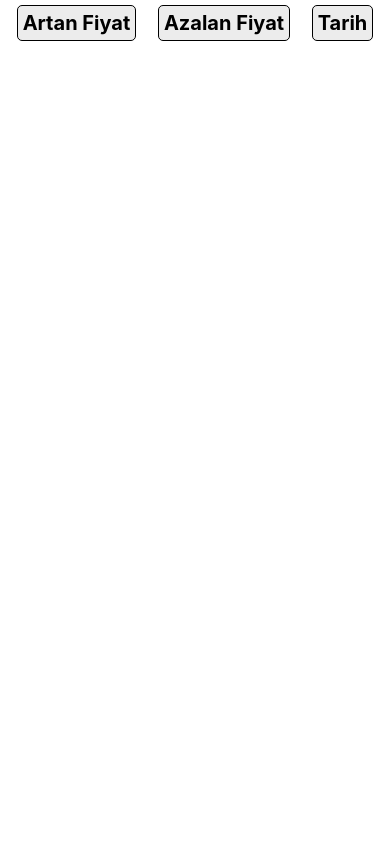
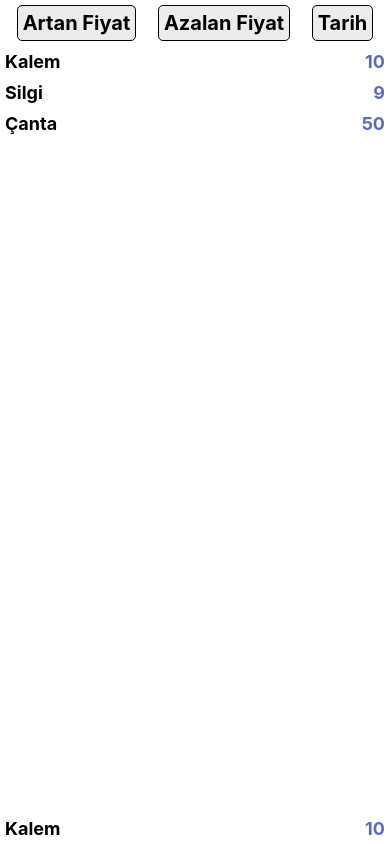
Before and after one commit to patika-128-react-native-bootcamp/week_2-OsmanAlperCAM, a React Native app: screen / in a window 390 px wide. Built offline with nearby package versions, Linux system fonts and the light colour scheme.

Commit message:
ProductCard Componenti Olusturuldu || FlatList Ile Ekrana Basildi

```diff
--- a/src/App.js
+++ b/src/App.js
@@ -1,9 +1,33 @@
-import React from 'react';
-import {View} from 'react-native';
+import React, {useState} from 'react';
+import {View, FlatList} from 'react-native';
 import styles from './App.style.js';
 import SelectButton from './Components/SelectButton/';
+import ProductCard from './Components/ProductCard/';
 
 const App = () => {
+  // FlatList için geçici data Ekrana Basmak için Geçici liste
+  const [productList, setProductList] = useState([
+    {
+      name: 'Kalem',
+      price: 10,
+      date: '21.11.2021',
+    },
+    {
+      name: 'Silgi',
+      price: 9,
+      date: '21.11.2021',
+    },
+    {
+      name: 'Çanta',
+      price: 50,
+      date: '21.11.2021',
+    },
+  ]);
+  // FlatList Componenti Render Metodu
+  const renderProduct = ({item}) => {
+    return <ProductCard name={item.name} price={item.price} />;
+  };
+
   return (
     <View style={styles.container}>
       <View style={styles.header}>
@@ -11,6 +35,8 @@ const App = () => {
         <SelectButton title="Azalan Fiyat" />
         <SelectButton title="Tarih" />
       </View>
+      <FlatList data={productList} renderItem={renderProduct} />
+      <ProductCard name="Kalem" price="10" />
     </View>
   );
 };
--- /dev/null
+++ b/src/Components/ProductCard/ProductCard.js
@@ -0,0 +1,13 @@
+import React from 'react';
+import {View, Text, FlatList} from 'react-native';
+import styles from './ProductCard.style';
+
+const ProductCard = ({name,price}) => {
+  return (
+    <View style={styles.container}>
+      <Text style={styles.name} >{name}</Text>
+      <Text style={styles.price}>{price}</Text>
+    </View>
+  );
+};
+export default ProductCard;
--- /dev/null
+++ b/src/Components/ProductCard/ProductCard.style.js
@@ -0,0 +1,20 @@
+import { StyleSheet } from 'react-native';
+
+export default StyleSheet.create({
+    container:{
+        padding:5,
+        flexDirection:'row',
+        justifyContent: 'space-between',
+
+    },
+    name:{
+        fontSize:18,
+        fontWeight:'bold',
+    },
+    price:{
+        color:'#5c6bc0',
+        fontSize:18,
+        fontWeight:'bold',
+
+    },
+});
--- /dev/null
+++ b/src/Components/ProductCard/index.js
@@ -0,0 +1 @@
+export {default} from './ProductCard'
```
